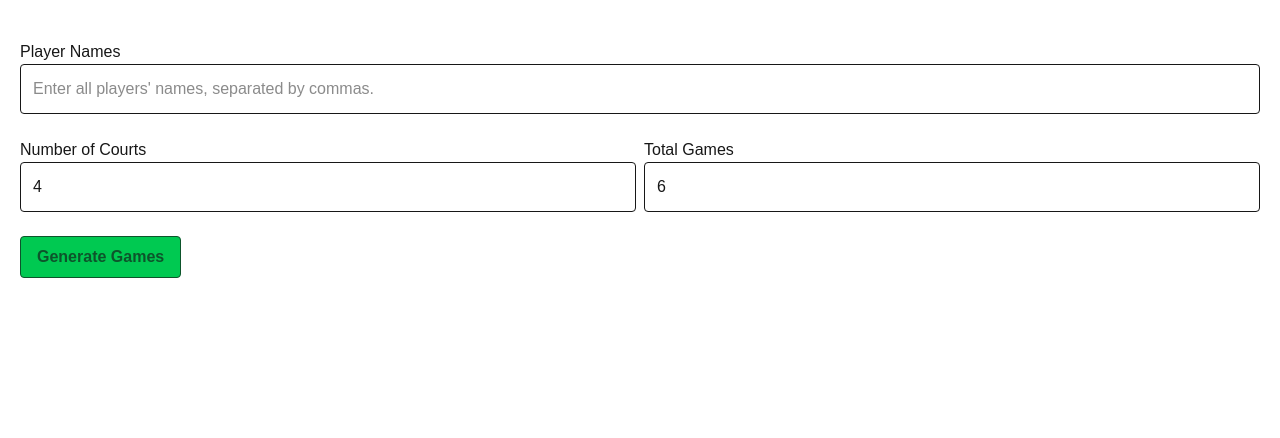
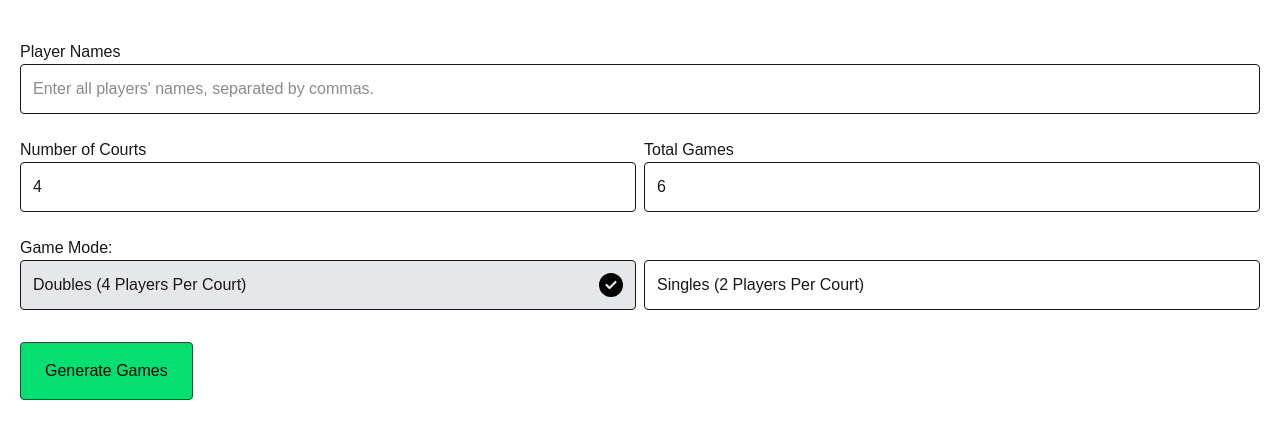
Before and after one commit to tmwlsh/picklegames, a Next.js app: page / in a window 1280 px wide. Shown: the top 438 px of the page. Built offline with nearby package versions, Linux system fonts and the light colour scheme.

Commit message:
adds singles config

```diff
--- a/src/components/form/index.js
+++ b/src/components/form/index.js
@@ -4,17 +4,23 @@ import { useState } from "react";
 import { useRouter } from "next/navigation";
 import Container from "../container";
 
-const JSONBIN_API_KEY =
-  "$2a$10$Mhb3I4U5RlMV6i8O5taLO.Wol9NXkhN9tFY7NJd23bzI3t17d08Wi"; // Replace with your JSONBin API Key
-const JSONBIN_COLLECTION_ID = "67cf138b8561e97a50e9766e"; // Optional
+const JSONBIN_API_KEY = "$2a$10$Mhb3I4U5RlMV6i8O5taLO.Wol9NXkhN9tFY7NJd23bzI3t17d08Wi";
+const JSONBIN_COLLECTION_ID = "67cf138b8561e97a50e9766e";
+
+const CheckIcon = () => {
+  return (
+    <svg className="w-6 h-6" xmlns="http://www.w3.org/2000/svg" viewBox="0 0 512 512"><path d="M256 512A256 256 0 1 0 256 0a256 256 0 1 0 0 512zM369 209L241 337c-9.4 9.4-24.6 9.4-33.9 0l-64-64c-9.4-9.4-9.4-24.6 0-33.9s24.6-9.4 33.9 0l47 47L335 175c9.4-9.4 24.6-9.4 33.9 0s9.4 24.6 0 33.9z"/></svg>
+  )
+}
 
 const PickleballScheduler = () => {
   const [playerInput, setPlayerInput] = useState("");
   const [numCourts, setNumCourts] = useState(4);
   const [totalGames, setTotalGames] = useState(6);
+  const [gameMode, setGameMode] = useState("doubles"); // "doubles" (default) or "singles"
   const router = useRouter();
 
-  const JSONBIN_COLLECTION_ID = "67cf138b8561e97a50e9766e"; // Ensure this exists
+  const PLAYERS_PER_COURT = gameMode === "doubles" ? 4 : 2;
 
   const generateGames = async () => {
     let players = playerInput
@@ -22,12 +28,11 @@ const PickleballScheduler = () => {
       .map((name) => name.trim())
       .filter((name) => name !== "");
 
-    if (players.length < numCourts * 4) {
-      alert("Not enough players to fill all courts!");
+    if (players.length < numCourts * PLAYERS_PER_COURT) {
+      alert(`Not enough players to fill all courts! (${PLAYERS_PER_COURT} per court required)`);
       return;
     }
 
-    // Initialize play count
     let playCount = {};
     players.forEach((player) => (playCount[player] = 0));
 
@@ -38,32 +43,29 @@ const PickleballScheduler = () => {
       let gameRound = [];
       let selectedPlayers = new Set();
 
-      // **Sort players by games played, then shuffle within tiers**
       let sortedPlayers = [...players].sort((a, b) => playCount[a] - playCount[b]);
       sortedPlayers = shuffleWithinTiers(sortedPlayers, playCount);
 
       for (let j = 0; j < numCourts; j++) {
         let courtPlayers = [];
 
-        while (courtPlayers.length < 4 && sortedPlayers.length > 0) {
+        while (courtPlayers.length < PLAYERS_PER_COURT && sortedPlayers.length > 0) {
           let player = sortedPlayers.shift();
           if (!selectedPlayers.has(player)) {
             courtPlayers.push(player);
             selectedPlayers.add(player);
-            playCount[player]++; // Increment play count
+            playCount[player]++;
           }
         }
 
         gameRound.push(courtPlayers);
       }
 
-      // Identify players **not** playing in this game
       let benchPlayers = players.filter((p) => !selectedPlayers.has(p));
 
       gameAssignments.push({ courts: gameRound, bench: benchPlayers });
 
-      // 🔄 **Rotate Players to Even Out Matchups**
-      playerQueue.push(playerQueue.shift()); // Move first player to the end
+      playerQueue.push(playerQueue.shift());
     }
 
     const timestamp = new Date().toISOString();
@@ -80,6 +82,7 @@ const PickleballScheduler = () => {
         },
         body: JSON.stringify({
           createdAt: timestamp,
+          gameMode: gameMode,
           games: gameAssignments,
           playCount: playCount,
         }),
@@ -105,7 +108,7 @@ const PickleballScheduler = () => {
     }
   };
 
-  // 🔀 **Helper Function: Shuffle Players Within Play Count Tiers**
+  // 🔀 **Shuffle Players Within Play Count Tiers for Fairness**
   const shuffleWithinTiers = (players, playCount) => {
     let groups = {};
     players.forEach((player) => {
@@ -116,19 +119,18 @@ const PickleballScheduler = () => {
 
     let shuffledPlayers = [];
     Object.keys(groups)
-      .sort((a, b) => a - b) // Sort by least games played
+      .sort((a, b) => a - b)
       .forEach((tier) => {
-        shuffledPlayers.push(...shuffle(groups[tier])); // Shuffle within groups
+        shuffledPlayers.push(...shuffle(groups[tier]));
       });
 
     return shuffledPlayers;
   };
 
-  // 🔀 **Helper Function: Shuffle Array**
+  // 🔀 **Shuffle Helper Function**
   const shuffle = (array) => {
     return array.sort(() => Math.random() - 0.5);
   };
-
 
   return (
     <div className="py-10">
@@ -143,6 +145,7 @@ const PickleballScheduler = () => {
             className="w-full p-3 border rounded mb-4"
           />
         </label>
+
         <div className="grid grid-cols-2 gap-2">
           <label className="block mb-2">
             Number of Courts
@@ -163,9 +166,47 @@ const PickleballScheduler = () => {
             />
           </label>
         </div>
+
+        {/* 🔄 Radio Buttons for Singles / Doubles Mode */}
+        <div className="mb-4">
+          <p>Game Mode:</p>
+          <div className="flex items-center w-full grid grid-cols-1 md:grid-cols-2 md:gap-2">
+            <label className={`relative flex items-center justify-between w-full p-3 border rounded mb-2 md:mb-4 md:cursor-pointer ${gameMode === "doubles" ? "bg-gray-200" : ""}`}>
+              <p>
+                <input
+                  type="radio"
+                  value="doubles"
+                  checked={gameMode === "doubles"}
+                  onChange={() => setGameMode("doubles")}
+                  className="mr-2 absolute opacity-0 pointer-events-none"
+                />
+                <span>Doubles (4 Players Per Court)</span>
+              </p>
+              {gameMode === "doubles" && (
+                <CheckIcon className="ml-2" />
+              )}
+            </label>
+            <label className={`relative flex items-center justify-between w-full p-3 border rounded mb-4 md:cursor-pointer ${gameMode === "singles" ? "bg-gray-200" : ""}`}>
+              <p>
+                <input
+                  type="radio"
+                  value="singles"
+                  checked={gameMode === "singles"}
+                  onChange={() => setGameMode("singles")}
+                  className="mr-2 absolute opacity-0 pointer-events-none"
+                />
+                <span>Singles (2 Players Per Court)</span>
+              </p>
+              {gameMode === "singles" && (
+                <CheckIcon className="ml-2" />
+              )}
+            </label>
+          </div>
+        </div>
+
         <button
           onClick={generateGames}
-          className="bg-green-500 text-green-900 font-bold px-4 py-2 rounded border border-green-900"
+          className="bg-green-400 text-black px-6 py-4 rounded border border-green-900 md:cursor-pointer"
         >
           Generate Games
         </button>
```
